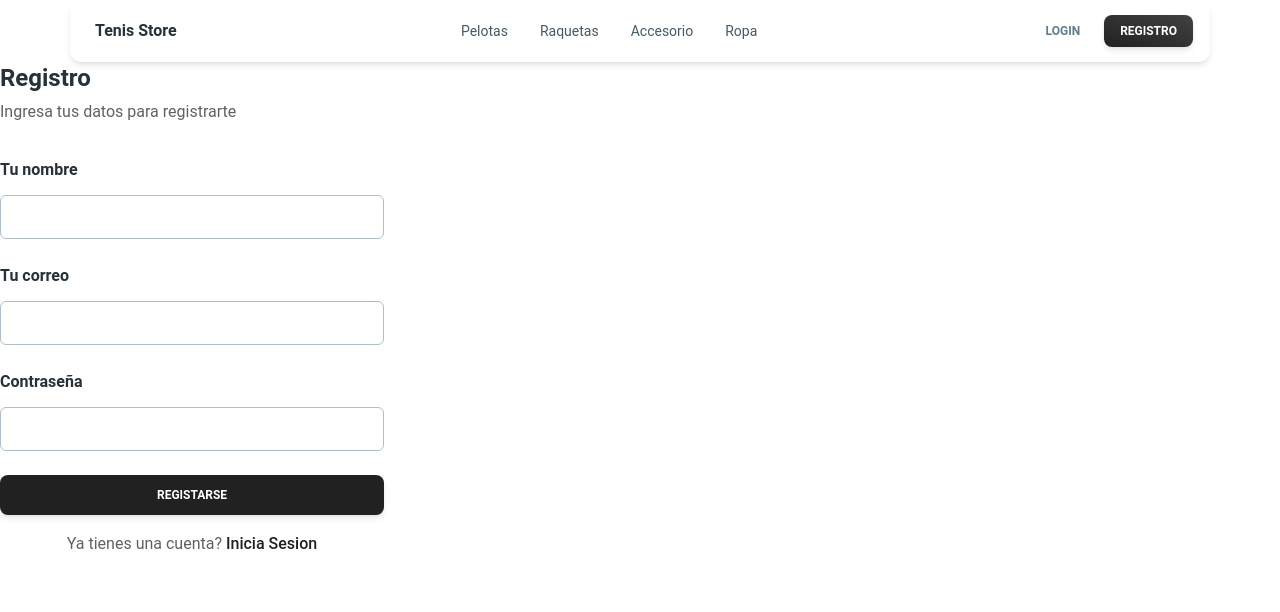
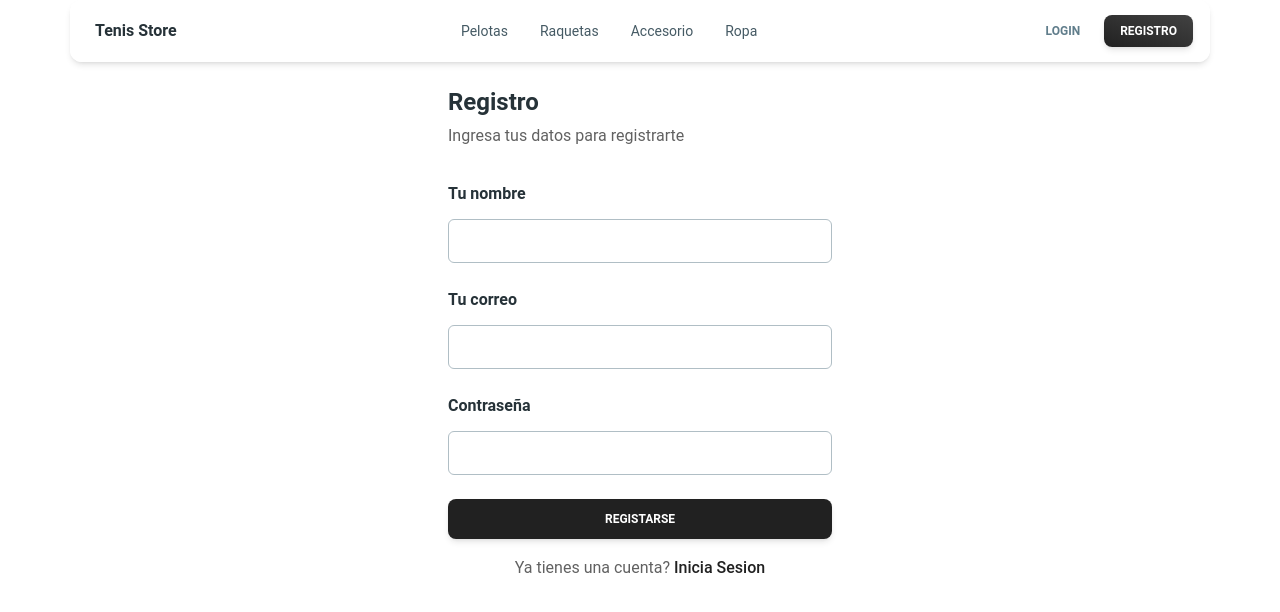
Before and after one commit to vmardo/tenis-chillan-ui, a React (Vite) app: page /registro in a window 1280 px wide. Shown: the top 612 px of the page. Built offline with nearby package versions, Linux system fonts and the light colour scheme.

Commit message:
validacion de fuerza en password en registro

```diff
--- a/src/App.jsx
+++ b/src/App.jsx
@@ -12,6 +12,7 @@ function App() {
   return (
     <Router>
       <NavbarTenis/>
+      <div className="flex justify-center">
       <Routes>
        <Route path="/" element= {<Home/>} />
        <Route path="/login" element= {<Login/>} />
@@ -21,7 +22,7 @@ function App() {
        <Route path="/productos/detalle" element= {<ProductoDetalle/>} />
 
       </Routes>
-
+      </div>
     </Router>
   )
 }
--- a/src/pages/Login.jsx
+++ b/src/pages/Login.jsx
@@ -8,7 +8,7 @@ import { NavLink } from "react-router-dom";
 
 export function Login() {
   return (
-     <Card color="transparent" shadow={false}>
+     <Card color="transparent" shadow={false} className="mt-6">
       <Typography variant="h4" color="blue-gray">
         Login
       </Typography>
--- a/src/pages/Registro.jsx
+++ b/src/pages/Registro.jsx
@@ -5,7 +5,7 @@ import {
     Typography,
     Alert,
   } from "@material-tailwind/react";
-  import { NavLink } from "react-router-dom";
+  import { NavLink,useNavigate } from "react-router-dom";
   import { useState } from "react";
 
   export function Registro() {
@@ -18,6 +18,8 @@ import {
           correo: "",
           password:""
       })
+      //para dirreccionar al usuario al home
+      const navigate = useNavigate();
       //creamos un useState de error
       const [error, setError] = useState();
 
@@ -49,14 +51,23 @@ import {
           return;
         }
 
+
+        //validar fuerza de passaword
+        const passwordRegex = /^(?=\w*\d)(?=\w*[A-Z])(?=\w*[a-z])\S{8,16}$/;
+
+        if (!passwordRegex.test(password)){
+          setError("La contraseña debe tener al entre 8 y 16 caracteres, al menos un dígito, al menos una minúscula y al menos una mayúscula")
+          return;
+        }
+
         console.log("registrando usuario...")
+        navigate("/home")
         //llamar a ruta encargada de registrar usuarios
 
       }
 
-
     return (
-       <Card color="transparent" shadow={false}>
+       <Card color="transparent" shadow={false} className="mt-6">
         <Typography variant="h4" color="blue-gray">
           Registro
         </Typography>
```
